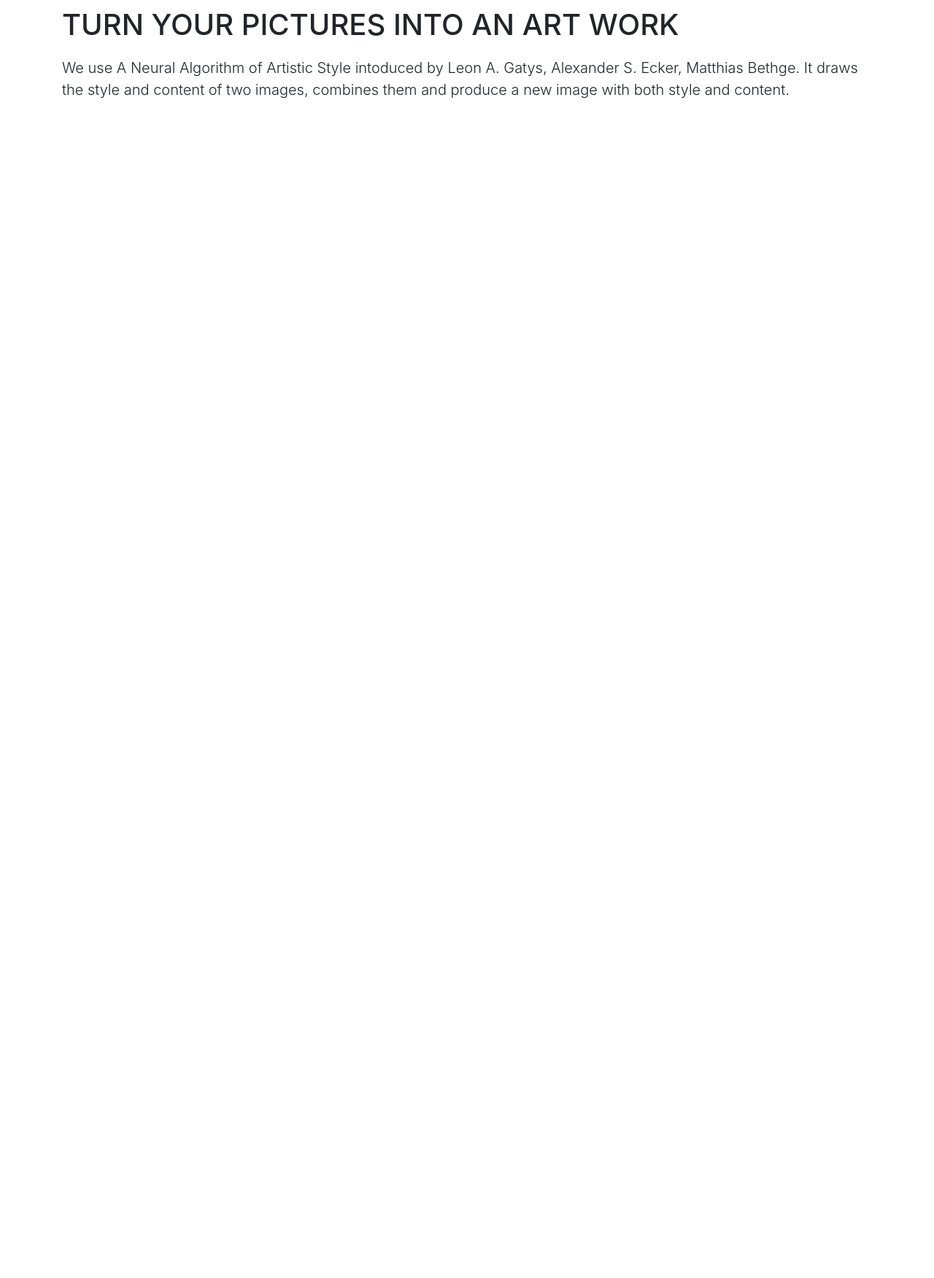
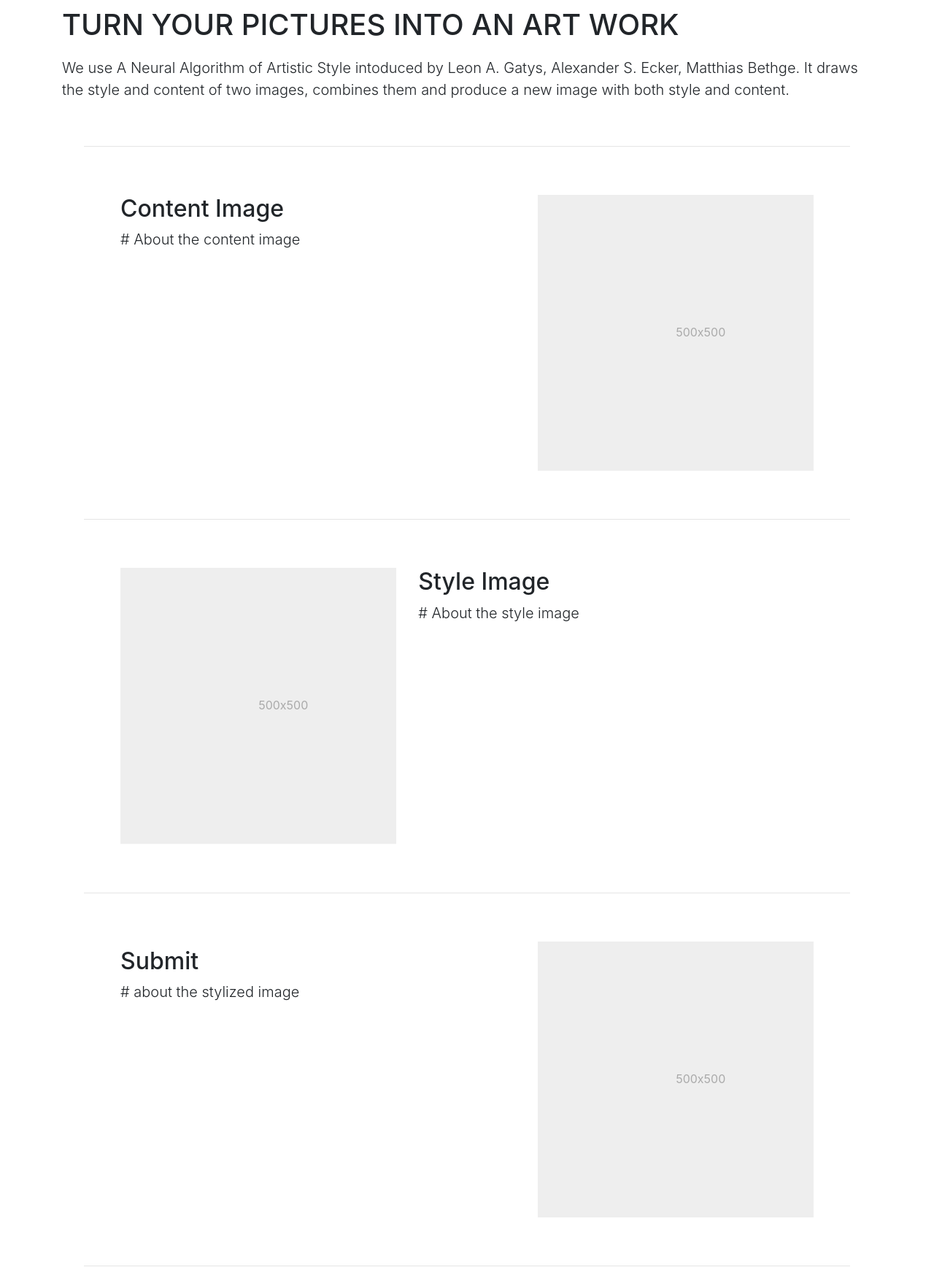
Before and after one commit to avgupt/NeuralArt, a Flask app: page /home in a window 1280 px wide. Shown: the part 616-2367 px from the top of the page at 73% size. Before the commit the page ends 751 px from the top, so only its background shows below. Run offline with Flask 2, Linux system fonts and the light colour scheme; some libraries are stand-ins or nearby versions.

Commit message:
Added content/style/submit blocks in home page

```diff
--- a/NeuralArt/templates/index.html
+++ b/NeuralArt/templates/index.html
@@ -85,6 +85,52 @@ h1 {
 
             </div>
     </div>
-</d
+</div>
 
 {% endblock %}
+
+
+{% block body %}
+
+ <hr class="featurette-divider">
+
+    <div style = "padding: 50px"class="row featurette">
+      <div class="col-md-7">
+        <h2 class="featurette-heading">Content Image </h2>
+        <p class="lead"> # About the content image </p>
+      </div>
+      <div class="col-md-5">
+        <svg class="bd-placeholder-img bd-placeholder-img-lg featurette-image img-fluid mx-auto" width="500" height="500" xmlns="http://www.w3.org/2000/svg" preserveAspectRatio="xMidYMid slice" focusable="false" role="img" aria-label="Placeholder: 500x500"><title>Placeholder</title><rect width="100%" height="100%" fill="#eee"/><text x="50%" y="50%" fill="#aaa" dy=".3em">500x500</text></svg>
+      </div>
+    </div>
+
+    <hr class="featurette-divider">
+
+    <div  style = "padding: 50px"  class="row featurette">
+      <div class="col-md-7 order-md-2">
+        <h2 class="featurette-heading"> Style Image </h2>
+        <p class="lead"> # About the style image </p>
+      </div>
+      <div class="col-md-5 order-md-1">
+        <svg class="bd-placeholder-img bd-placeholder-img-lg featurette-image img-fluid mx-auto" width="500" height="500" xmlns="http://www.w3.org/2000/svg" preserveAspectRatio="xMidYMid slice" focusable="false" role="img" aria-label="Placeholder: 500x500"><title>Placeholder</title><rect width="100%" height="100%" fill="#eee"/><text x="50%" y="50%" fill="#aaa" dy=".3em">500x500</text></svg>
+      </div>
+    </div>
+
+    <hr class="featurette-divider">
+
+    <div  style = "padding: 50px"  class="row featurette">
+      <div class="col-md-7">
+        <h2 class="featurette-heading"> <h2> Submit </h2>
+        <p class="lead"> # about the stylized image</p>
+      </div>
+      <div class="col-md-5">
+        <svg class="bd-placeholder-img bd-placeholder-img-lg featurette-image img-fluid mx-auto" width="500" height="500" xmlns="http://www.w3.org/2000/svg" preserveAspectRatio="xMidYMid slice" focusable="false" role="img" aria-label="Placeholder: 500x500"><title>Placeholder</title><rect width="100%" height="100%" fill="#eee"/><text x="50%" y="50%" fill="#aaa" dy=".3em">500x500</text></svg>
+      </div>
+    </div>
+
+    <hr class="featurette-divider">
+
+
+  </div>
+
+{% endblock %}
```
